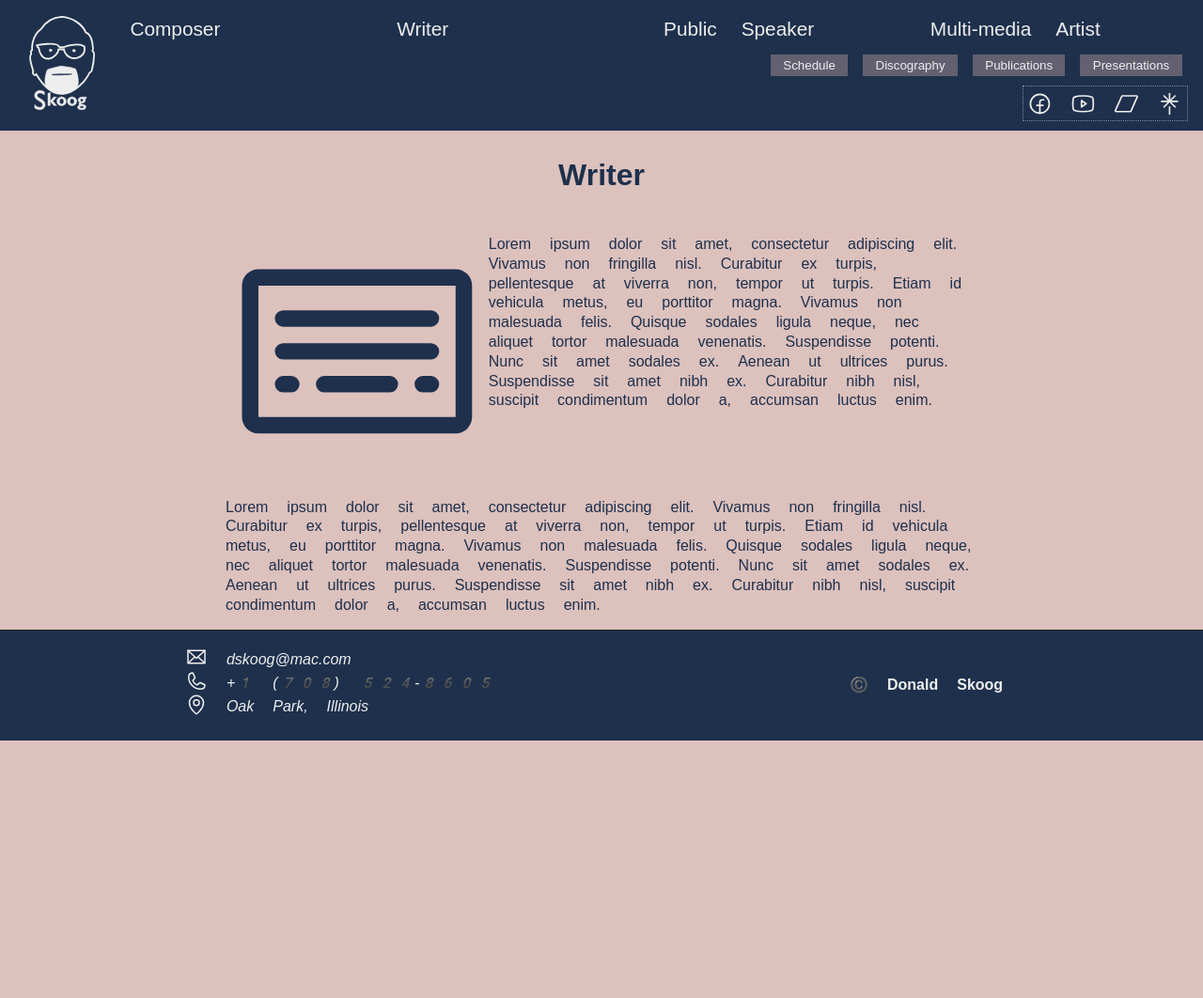
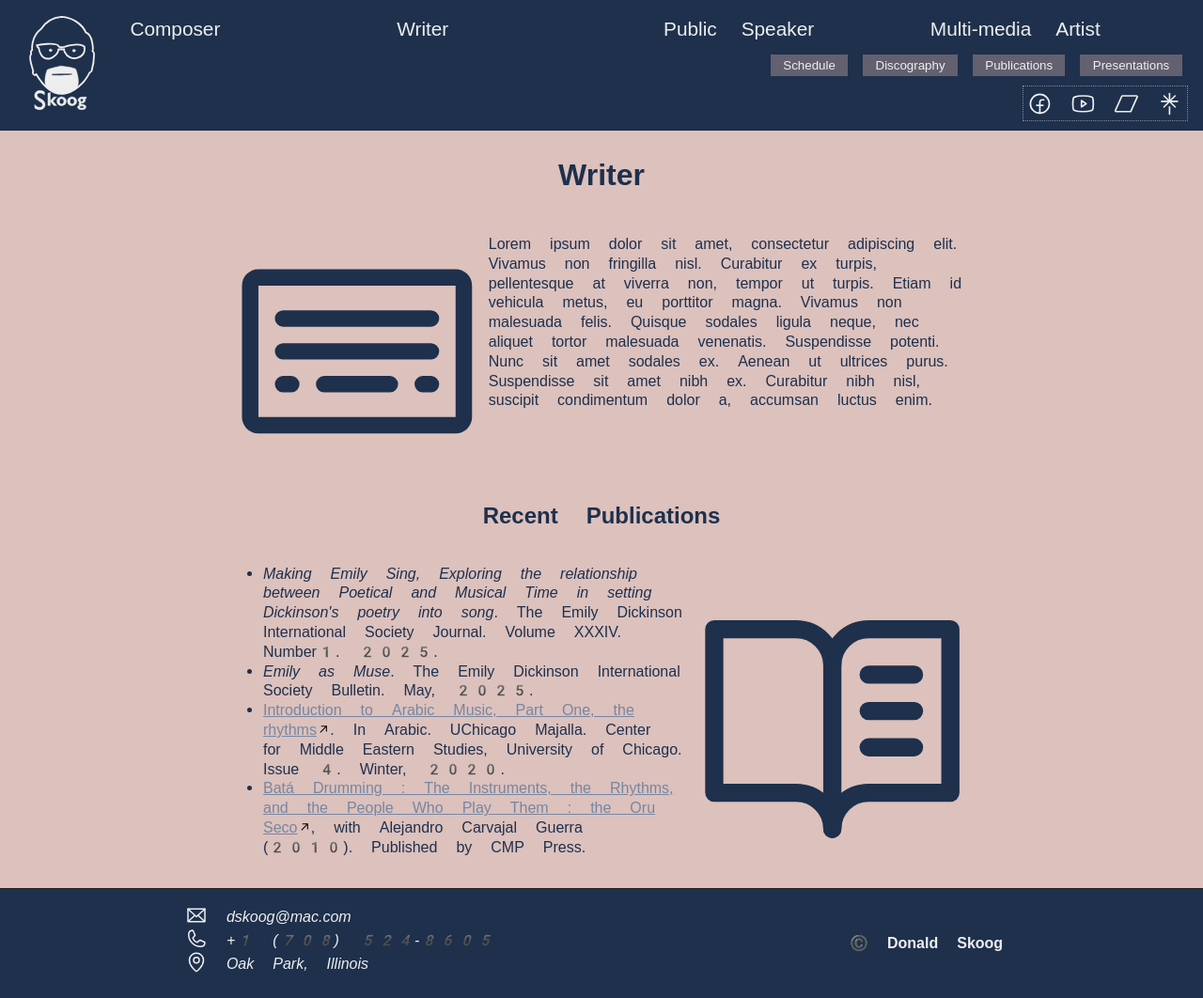
Before and after one commit to donaldskoog/don-skoog-website, a Jekyll site: the page built from writer.md, in a window 1280 px wide. Shown: the whole page at 94% size. Built offline with Jekyll 4.4.1, drawn with Linux system fonts in a browser that asks for light colours; some web fonts are replaced; before the commit the page ends 900 px from its top, so only the background shows below that.

Commit message:
Migrate publications to writer page.

```diff
--- a/style.css
+++ b/style.css
@@ -280,12 +280,12 @@ section {
   max-width: 90vw;
 }
 
-section>div:first-of-type {
+section>div {
   display: flex;
   flex-direction: column;
 }
 
-section>div:first-of-type svg {
+section>div>svg {
   width: 500px;
   margin: auto;
   max-width: 80vw;
@@ -405,15 +405,24 @@ footer p {
     width: calc(25% - 1em);
   }
 
-  section>div:first-of-type {
+  section>div {
+    display: flex;
     flex-direction: row;
+  }
+
+  section>div:nth-of-type(odd) {
+    flex-direction: row;
+  }
+
+  section>div:nth-of-type(even) {
+    flex-direction: row-reverse;
   }
 
   section>div>* {
     flex: 2 2 auto;
   }
 
-  section>div:first-of-type svg {
+  section>div>svg {
     flex: 1 1 auto;
   }
 }
--- a/writer.md
+++ b/writer.md
@@ -10,5 +10,21 @@ permalink: /writer/
     <svg xmlns="http://www.w3.org/2000/svg" viewBox="0 0 256 256"><rect width="256" height="256" fill="none"/><rect x="24" y="56" width="208" height="144" rx="8" fill="none" stroke="currentColor" stroke-linecap="round" stroke-linejoin="round" stroke-width="16"/><line x1="56" y1="128" x2="200" y2="128" fill="none" stroke="currentColor" stroke-linecap="round" stroke-linejoin="round" stroke-width="16"/><line x1="56" y1="96" x2="200" y2="96" fill="none" stroke="currentColor" stroke-linecap="round" stroke-linejoin="round" stroke-width="16"/><line x1="56" y1="160" x2="64" y2="160" fill="none" stroke="currentColor" stroke-linecap="round" stroke-linejoin="round" stroke-width="16"/><line x1="96" y1="160" x2="160" y2="160" fill="none" stroke="currentColor" stroke-linecap="round" stroke-linejoin="round" stroke-width="16"/><line x1="192" y1="160" x2="200" y2="160" fill="none" stroke="currentColor" stroke-linecap="round" stroke-linejoin="round" stroke-width="16"/></svg>
     <p> Lorem ipsum dolor sit amet, consectetur adipiscing elit. Vivamus non fringilla nisl. Curabitur ex turpis, pellentesque at viverra non, tempor ut turpis. Etiam id vehicula metus, eu porttitor magna. Vivamus non malesuada felis. Quisque sodales ligula neque, nec aliquet tortor malesuada venenatis. Suspendisse potenti. Nunc sit amet sodales ex. Aenean ut ultrices purus. Suspendisse sit amet nibh ex. Curabitur nibh nisl, suscipit condimentum dolor a, accumsan luctus enim. 	</p>
   </div>
-  <p>Lorem ipsum dolor sit amet, consectetur adipiscing elit. Vivamus non fringilla nisl. Curabitur ex turpis, pellentesque at viverra non, tempor ut turpis. Etiam id vehicula metus, eu porttitor magna. Vivamus non malesuada felis. Quisque sodales ligula neque, nec aliquet tortor malesuada venenatis. Suspendisse potenti. Nunc sit amet sodales ex. Aenean ut ultrices purus. Suspendisse sit amet nibh ex. Curabitur nibh nisl, suscipit condimentum dolor a, accumsan luctus enim.</p>
+## Recent Publications
+  <div>
+    <svg xmlns="http://www.w3.org/2000/svg" viewBox="0 0 256 256"><rect width="256" height="256" fill="none"/><path d="M128,88a32,32,0,0,1,32-32h72V200H160a32,32,0,0,0-32,32" fill="none" stroke="currentColor" stroke-linecap="round" stroke-linejoin="round" stroke-width="16"/><path d="M24,200H96a32,32,0,0,1,32,32V88A32,32,0,0,0,96,56H24Z" fill="none" stroke="currentColor" stroke-linecap="round" stroke-linejoin="round" stroke-width="16"/><line x1="160" y1="96" x2="200" y2="96" fill="none" stroke="currentColor" stroke-linecap="round" stroke-linejoin="round" stroke-width="16"/><line x1="160" y1="128" x2="200" y2="128" fill="none" stroke="currentColor" stroke-linecap="round" stroke-linejoin="round" stroke-width="16"/><line x1="160" y1="160" x2="200" y2="160" fill="none" stroke="currentColor" stroke-linecap="round" stroke-linejoin="round" stroke-width="16"/></svg>
+    <ul>
+      <li>
+        <i>Making Emily Sing, Exploring the relationship between Poetical and Musical Time in setting Dickinson's poetry into song</i>. The Emily Dickinson International Society Journal. Volume XXXIV. Number1. 2025.
+      </li>
+      <li>
+        <i>Emily as Muse</i>. The Emily Dickinson International Society Bulletin. May, 2025.
+      </li>
+      <li>
+        <a href="https://humanities-web.s3.us-east-2.amazonaws.com/nelc/prod/2020-01/Majalla-Winter-2020.pdf" title="PDF" target=_blank>Introduction to Arabic Music, Part One, the rhythms</a>. In Arabic. UChicago Majalla. Center for Middle Eastern Studies, University of Chicago. Issue 4. Winter, 2020.</li>
+      <li>
+        <a href="https://www.amazon.com/Bata-Drumming-Instruments-Rhythms-People/dp/099622632X/ref=sr_1_1?dib=eyJ2IjoiMSJ9.rXNJlDdmlCjGcWCCPPIEyw.MjRjpATXLPRmcFY3EkUvI4-aW6Qk1W0l6DXsmJtZfMc&dib_tag=se&keywords=bata+drumming+skoog&qid=1754744813&sr=8-1" title="Amazon" target=_blank>Batá Drumming : The Instruments, the Rhythms, and the People Who Play Them : the Oru Seco</a>, with Alejandro Carvajal Guerra (2010). Published by CMP Press.
+      </li>
+    </ul>
+  </div>
 </section>
```
Also changed, not shown: speaker.md (+1 -0 lines).
